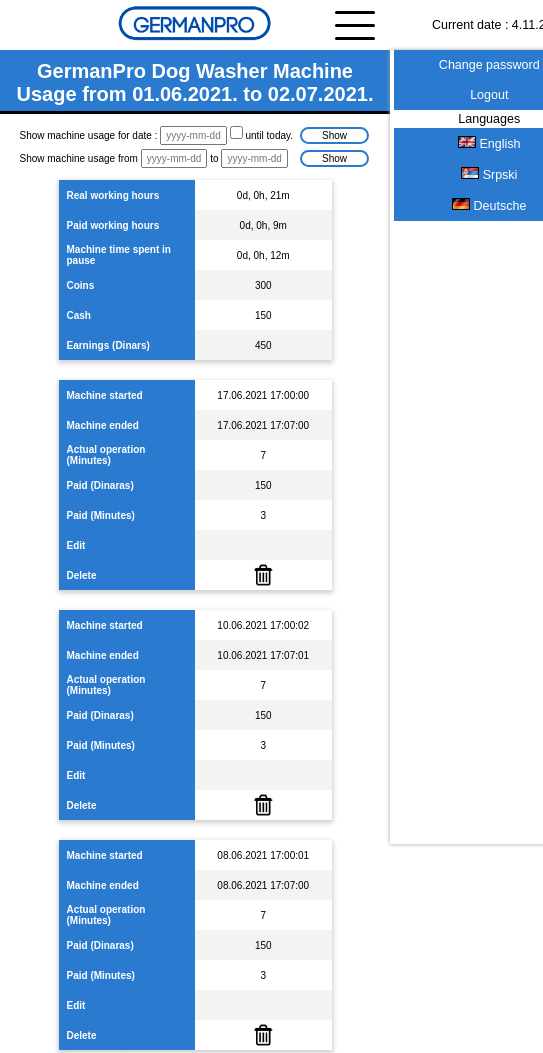
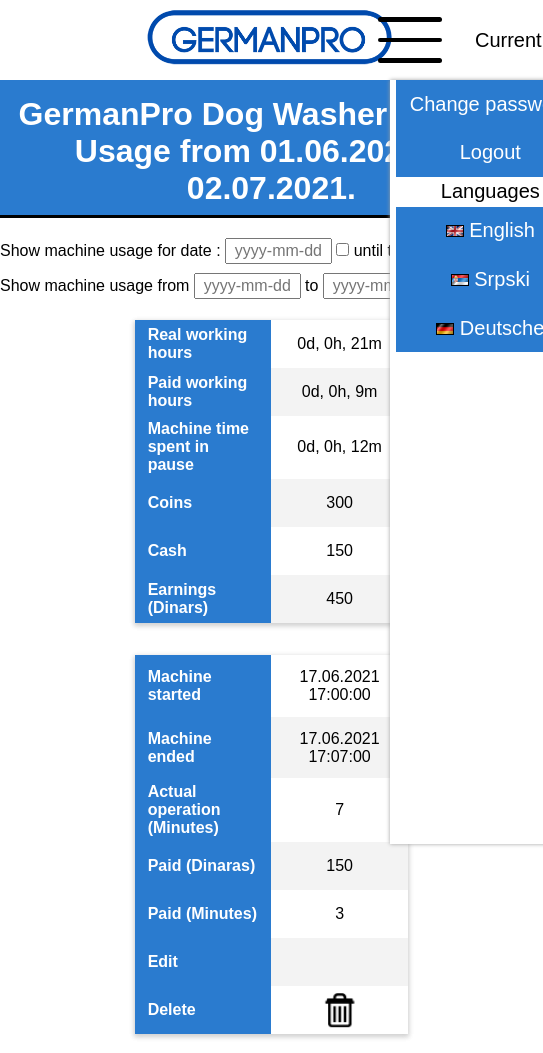
Before and after one commit to georgevescsirmium1995/master, a plain HTML site: page HTML - template/index.html in a window 390 px wide. Shown: the top 1053 px of the page, 543 px wide, since content can reach past the window. Drawn offline with Linux system fonts and the light colour scheme.

Commit message:
Dogwasher Edit 4

```diff
--- a/HTML - template/css/dogwasher.css
+++ b/HTML - template/css/dogwasher.css
@@ -3,29 +3,6 @@
     padding: 0;
     box-sizing: border-box;
 }
-html, body, .main-data
-{
-    min-height:100vh;
-}
-:root
-{
-    font-size: 14px;
-}
-@media only screen and (max-width: 600px)
-{
-    :root
-    {
-        font-size: 12px;
-    }
-}
-@media only screen and (max-width: 500px)
-{
-    :root
-    {
-        font-size: 10px;
-    }
-}
-
 body
 {
     min-width: min-content;
```
